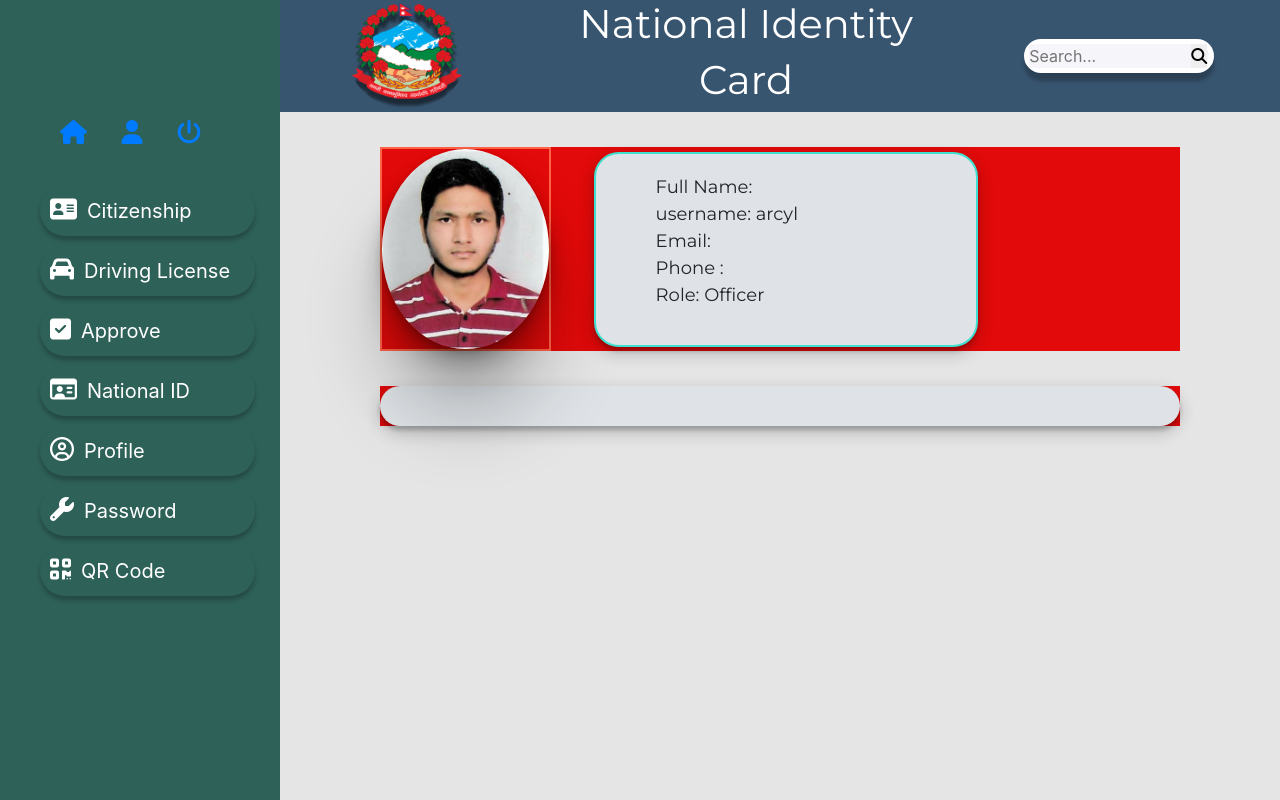
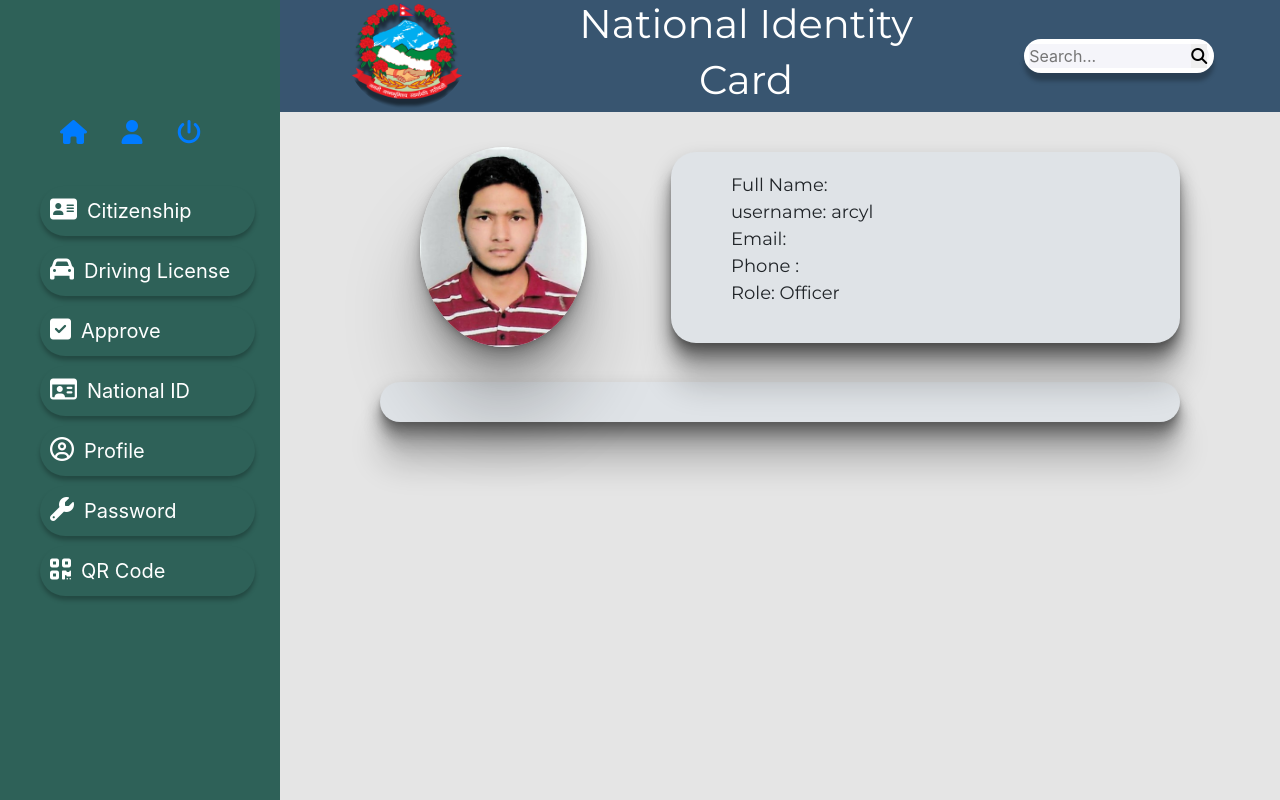
Before and after one commit to stha-prashant/National-Identification-System, a Django app: page /accounts/qr/ in a window 1280 px wide. Run offline with Django 3.2, Linux system fonts and the light colour scheme; a user stored in the database is signed in; data comes from the database, SQL or seed files in the repository; parts of the project's set-up code (start-up, migrations or seed data) failed here and were passed over; some libraries are stand-ins or nearby versions.

Commit message:
New design completed with slighty different shadow styling.

```diff
--- a/NID/accounts/static/accounts/css/personal-info.css
+++ b/NID/accounts/static/accounts/css/personal-info.css
@@ -7,9 +7,25 @@
     margin-top: 0px;
     margin: auto;
     width: 80%;
-    /*background-color: #E5E5E5;*/
-    background-color: #e20a0a;
 }
+
+.myinfo {
+    display: flex;
+    width: 95%;
+    margin-top: 35px;
+    margin-left: 5%;
+}
+
+#info-box {
+    border-radius: 25px;
+    padding: 20px;
+    /*box-shadow: 0 4px 4px 0 rgba(0, 0, 0, 0.2), 0 6px 16px 1px rgba(0, 0, 0, 0.19);*/
+    box-shadow: 0px 10px 20px rgba(0, 0, 0, 0.28), 0px 41.7776px 33.4221px rgba(0, 0, 0, 0.201279), 0px 22.3363px 17.869px rgba(0, 0, 0, 0.16691), 0px 12.5216px 10.0172px rgba(0, 0, 0, 0.14), 0px 6.6501px 5.32008px rgba(0, 0, 0, 0.11309), 0px 2.76726px 2.21381px rgba(0, 0, 0, 0.0787208);
+    background-color: #DFE3E7
+}
+
+
+/*Styling profile picture*/
 
 .account-img {
     width: 200x;
@@ -17,33 +33,7 @@
     box-shadow: 0px 67px 80px rgba(0, 0, 0, 0.23), 0px 24.5255px 33.4221px rgba(0, 0, 0, 0.165337), 0px 12.13px 17.869px rgba(0, 0, 0, 0.137105), 0px 5.885px 10.0172px rgba(0, 0, 0, 0.115), 0px 2.51291px 5.32008px rgba(0, 0, 0, 0.0928953), 0px 0.760666px 2.21381px rgba(0, 0, 0, 0.0646635);
     border-radius: 50%;
     margin: auto;
-}
-
-.account-img>img {
-    border-radius: 50%;
-    width: 400px;
-}
-
-.myinfo {
-    display: flex;
-    width: 80%;
-    margin-top: 35px;
-}
-
-.myinfo .contact-info {
-    font-family: Montserrat;
-    font-size: 18px;
-    width: 60%;
-    border: turquoise 2px solid;
-    margin: auto;
-    align-content: flex-end;
-}
-
-#info-box {
-    border-radius: 25px;
-    padding: 20px;
-    box-shadow: 0 4px 4px 0 rgba(0, 0, 0, 0.2), 0 6px 16px 1px rgba(0, 0, 0, 0.19);
-    background-color: #DFE3E7
+    align-content: center;
 }
 
 .myinfo ul {
@@ -51,12 +41,24 @@
 }
 
 .myinfo .profile-picture {
-    border: tomato 2px solid;
+    width: 40%;
 }
 
-.main .personal_details {
+
+/*Styling contact information*/
+
+.myinfo .contact-info {
+    font-family: Montserrat;
+    font-size: 18px;
+    width: 80%;
+    margin: auto;
+    align-content: flex-end;
+}
+
+.main-content .personal_details {
     margin-top: 35px;
     font-family: Montserrat;
+    width: 100%;
 }
 
 .personal_details td {
```
